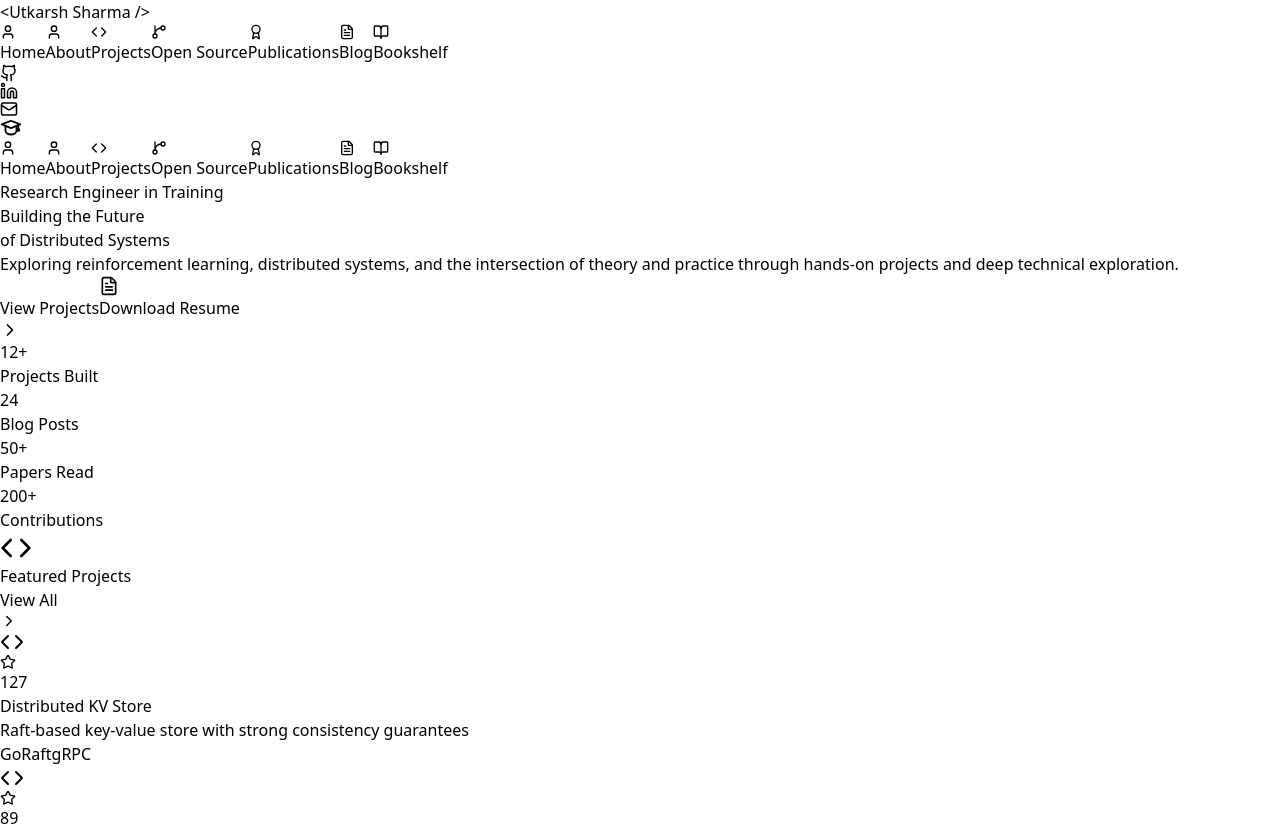
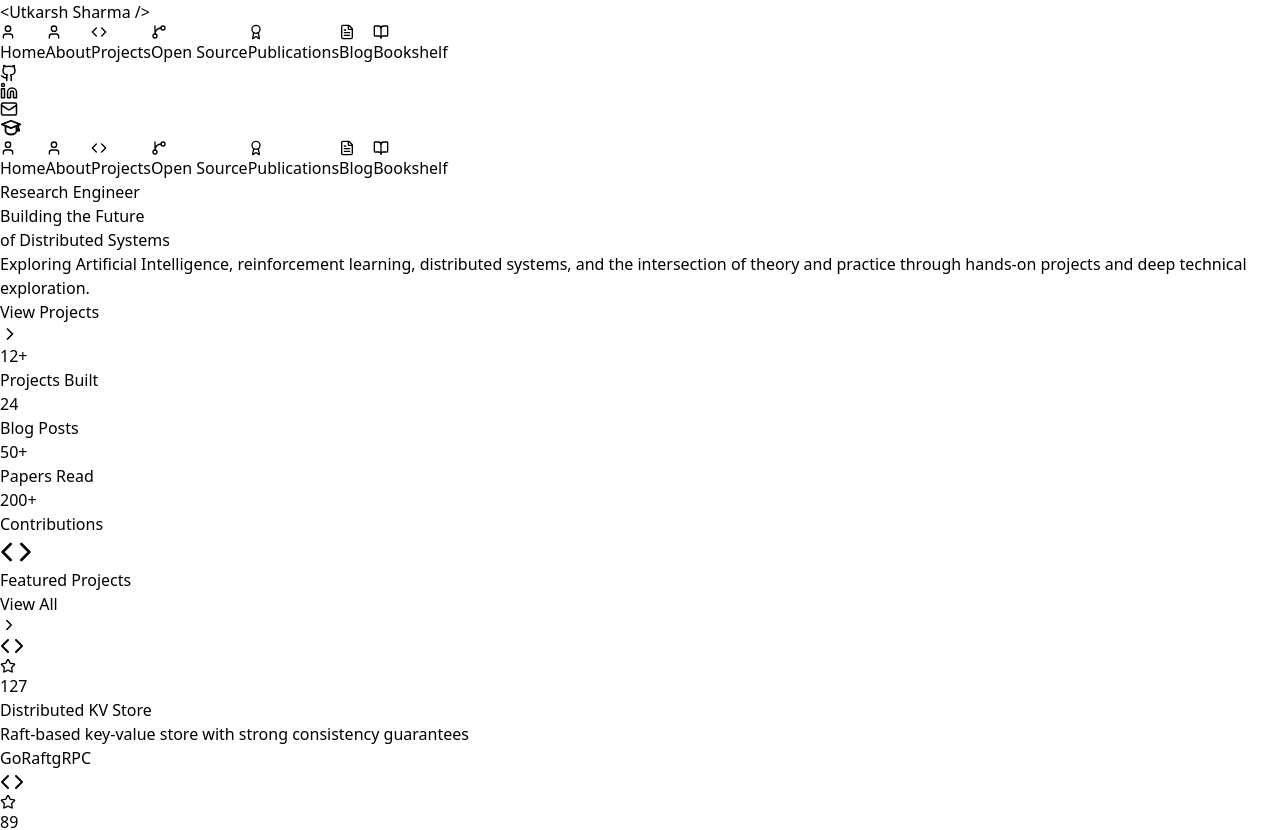
Before and after one commit to SharmaLlama/portfolio_vercel, a React (Vite) app: page / in a window 1280 px wide. Shown: the top 830 px of the page. Built offline with nearby package versions, Linux system fonts and the light colour scheme; the HTML template or start-up script is replaced by a standard one.

Commit message:
books are own file

```diff
--- a/src/App.jsx
+++ b/src/App.jsx
@@ -82,7 +82,7 @@ export default function ResearchPortfolio() {
       {/* Hero Section */}
       <div className="mb-20">
         <div className="inline-block px-4 py-2 bg-cyan-500/10 border border-cyan-500/30 rounded-full mb-6">
-          <span className="text-cyan-400 text-sm">Research Engineer in Training</span>
+          <span className="text-cyan-400 text-sm">Research Engineer</span>
         </div>
         <h1 className="text-7xl md:text-8xl font-bold mb-6 leading-none">
           <span className="text-transparent bg-clip-text bg-gradient-to-r from-cyan-400 via-blue-500 to-purple-600">
@@ -92,7 +92,7 @@ export default function ResearchPortfolio() {
           <span className="text-slate-200">of Distributed Systems</span>
         </h1>
         <p className="text-xl text-slate-400 max-w-2xl leading-relaxed">
-          Exploring reinforcement learning, distributed systems, and the intersection of theory and practice
+          Exploring Artificial Intelligence, reinforcement learning, distributed systems, and the intersection of theory and practice
           through hands-on projects and deep technical exploration.
         </p>
 
@@ -103,9 +103,9 @@ export default function ResearchPortfolio() {
           >
             View Projects <ChevronRight size={20} />
           </button>
-          <button className="px-6 py-3 border border-cyan-500/50 text-cyan-400 rounded-lg font-semibold hover:bg-cyan-500/10 transition-all flex items-center gap-2">
+          {/* <button className="px-6 py-3 border border-cyan-500/50 text-cyan-400 rounded-lg font-semibold hover:bg-cyan-500/10 transition-all flex items-center gap-2">
             <FileText size={20} /> Download Resume
-          </button>
+          </button> */}
         </div>
 
         {/* Stats */}
@@ -597,7 +597,7 @@ export default function ResearchPortfolio() {
     <div className="pt-32 pb-20">
       <h2 className="text-5xl font-bold mb-6">Publications & Papers</h2>
       <p className="text-slate-400 text-lg mb-12 max-w-3xl">
-        Research and technical writing exploring distributed systems, reinforcement learning, and related topics.
+        Publish papers and technical reports exploring Artificial Intelligence and miscellaneous topics.
       </p>
 
       <div className="space-y-6">
@@ -746,7 +746,7 @@ export default function ResearchPortfolio() {
     <div className="pt-32 pb-20">
       <h2 className="text-5xl font-bold mb-6">Bookshelf</h2>
       <p className="text-slate-400 text-lg mb-8 max-w-3xl">
-        Technical deep dives, mind-expanding fiction, and everything in between. Books that shaped my thinking and fueled my journey into distributed systems and RL.
+        Books that I have read and enjoyed (or sometimes not enjoyed).
       </p>
 
       {/* Filter Buttons */}
```
